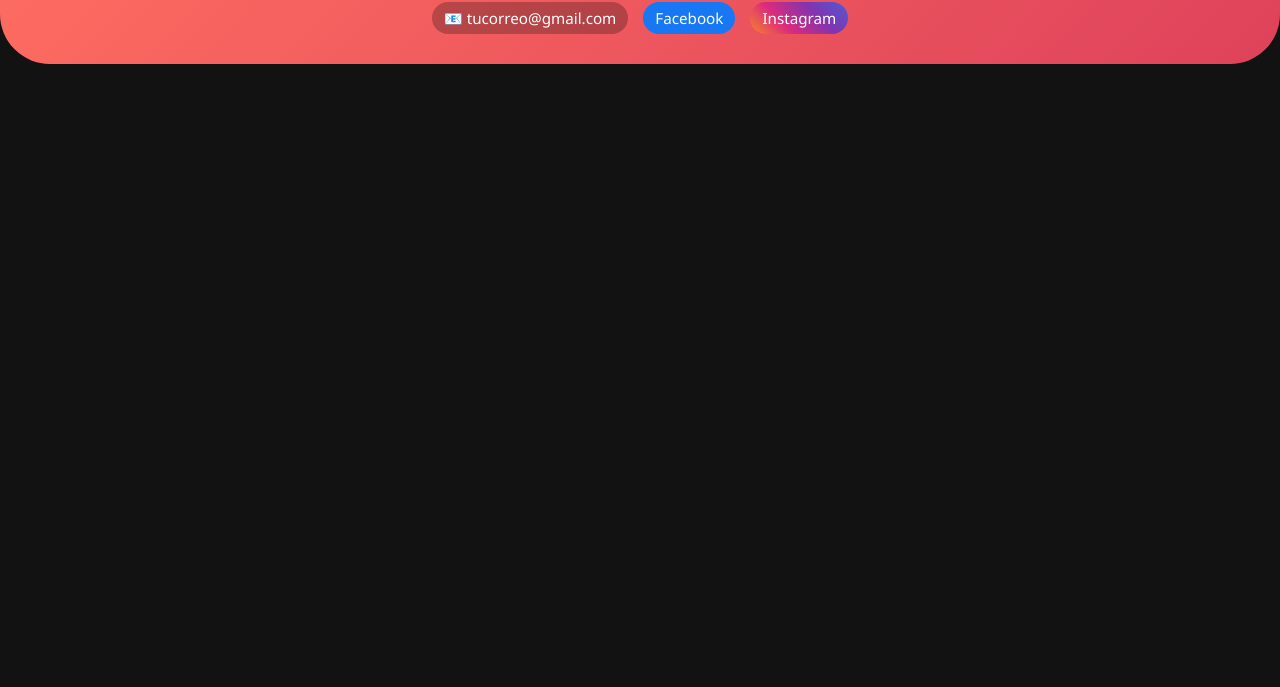
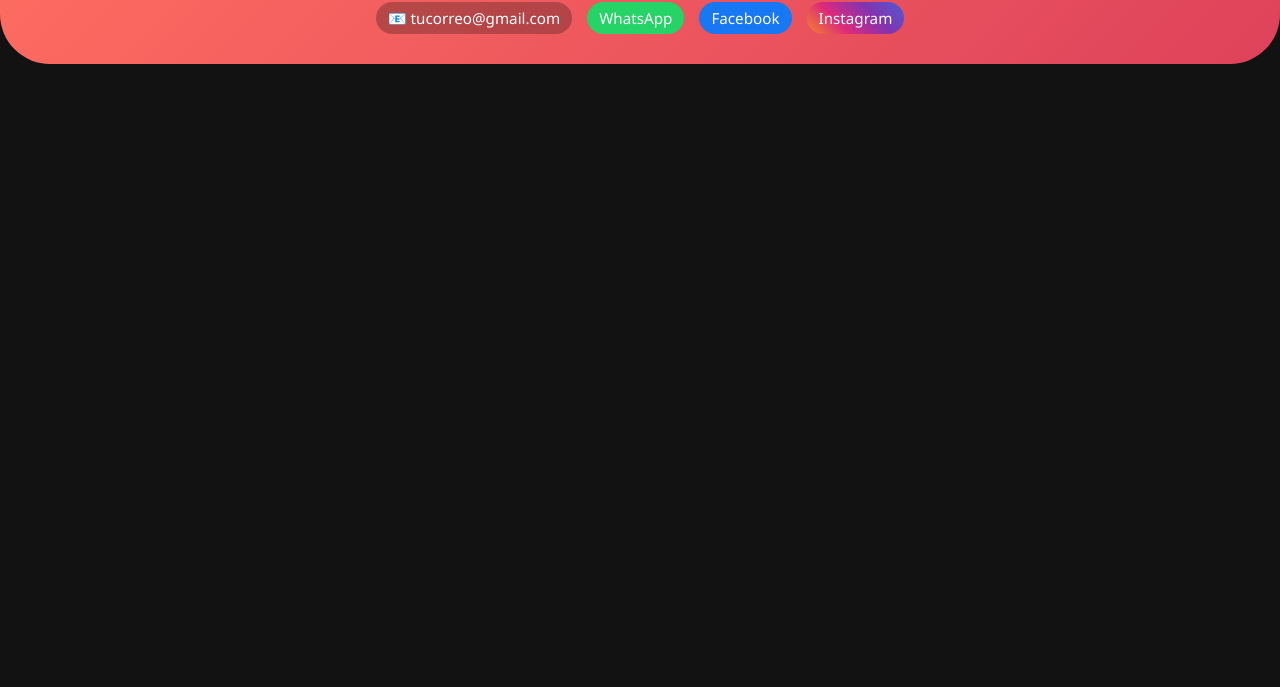
Before and after one commit to iglgfut465-Iv07/Taller-de-pinturas-leon-T.A.P, a plain HTML site: page index.html in a window 1280 px wide. Shown: the part 113-800 px from the top of the page. Drawn offline with Linux system fonts and the light colour scheme.

Commit message:
Update index.html

```diff
--- a/index.html
+++ b/index.html
@@ -27,7 +27,7 @@ header img{
 }
 header h1{margin:5px 0;font-size:2.2em;}
 
-/* 👉 CONTACTO Y REDES (AGREGADO) */
+/* CONTACTO Y REDES */
 .contacto{
     margin-top:10px;
     display:flex;
@@ -45,6 +45,8 @@ header h1{margin:5px 0;font-size:2.2em;}
     transition:0.3s;
 }
 .contacto a:hover{transform:scale(1.05);}
+
+.social.ws{background:#25d366;}
 .social.fb{background:#1877f2;}
 .social.ig{
     background:linear-gradient(45deg,#f58529,#dd2a7b,#8134af,#515bd4);
@@ -182,16 +184,23 @@ header h1{margin:5px 0;font-size:2.2em;}
     <img id="logo">
     <h1 id="nombreSitio">TALLER DE ARTE LEON</h1>
 
-    <!-- 👉 CORREO + FACEBOOK + INSTAGRAM (AGREGADO) -->
+    <!-- CORREO + WHATSAPP + FACEBOOK + INSTAGRAM -->
     <div class="contacto">
         <a href="mailto:tucorreo@gmail.com">📧 tucorreo@gmail.com</a>
-        <a href="https://www.facebook.com/TuPagina" target="_blank" class="social fb">Facebook</a>
-        <a href="https://www.instagram.com/TuCuenta" target="_blank" class="social ig">Instagram</a>
+
+        <a href="https://wa.me/521234567890" target="_blank" class="social ws">
+            WhatsApp
+        </a>
+
+        <a href="https://www.facebook.com/TuPagina" target="_blank" class="social fb">
+            Facebook
+        </a>
+
+        <a href="https://www.instagram.com/TuCuenta" target="_blank" class="social ig">
+            Instagram
+        </a>
     </div>
 </header>
 
-<!-- TODO LO DEMÁS SIGUE IGUAL -->
-<!-- tu código JS y HTML restante sin cambios -->
-
 </body>
 </html>
```
